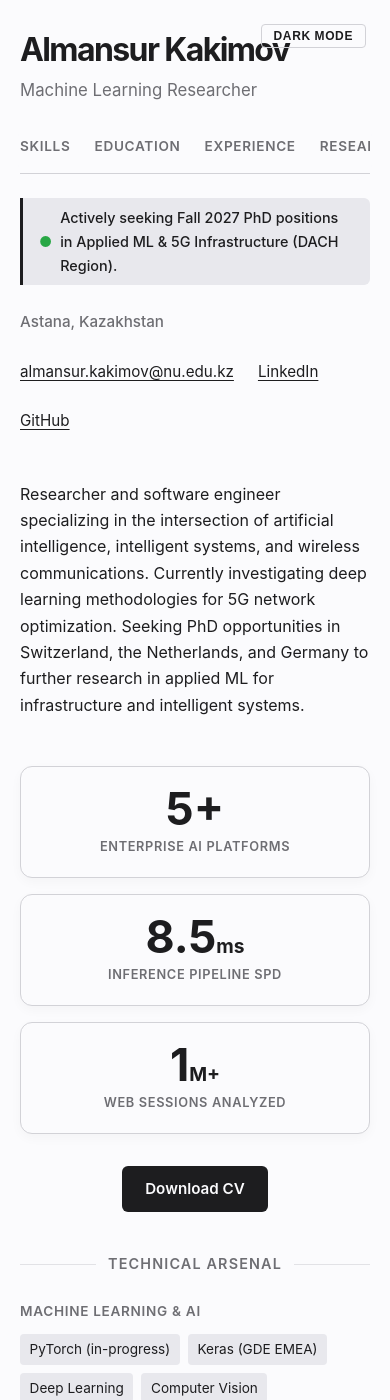
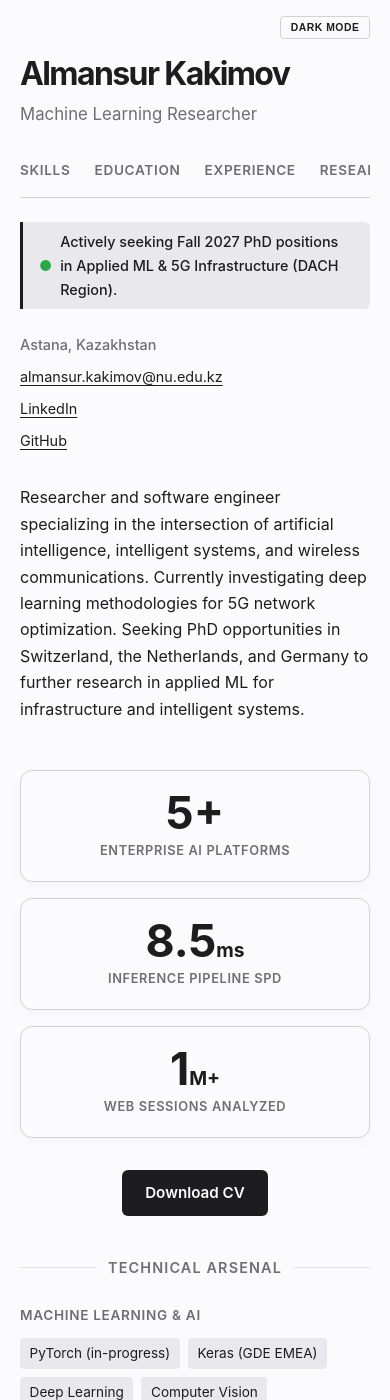
Before and after one commit to almansur04/almansur04.github.io, a Jekyll site: the page built from index.html, in a window 390 px wide and 1400 px high. Built offline with Jekyll 4.4.1, drawn with Linux system fonts in a browser that asks for light colours; some of the changed text lies outside the part shown.

Commit message:
Adjust padding and styles for mobile layout

```diff
--- a/_layouts/default.html
+++ b/_layouts/default.html
@@ -660,7 +660,25 @@
 
         @media (max-width: 600px) {
             body {
-                padding: 2rem 1.25rem;
+                padding: 1.5rem 1.25rem;
+            }
+
+            header {
+                padding-top: 2rem;
+            }
+
+            .theme-toggle {
+                top: 1rem;
+                right: 1.25rem;
+                font-size: 0.65rem;
+                padding: 0.3rem 0.6rem;
+            }
+
+            .contact-info {
+                flex-direction: column;
+                gap: 0.5rem;
+                font-size: 0.9rem;
+                margin-bottom: 2rem;
             }
 
             h1 {
@@ -706,10 +724,23 @@
                 padding: 1.25rem;
             }
 
-            .data-table-wrapper,
             .mermaid {
                 overflow-x: auto;
                 width: 100%;
+                -webkit-overflow-scrolling: touch;
+                padding-bottom: 1rem;
+            }
+
+            .mermaid svg {
+                max-width: none !important;
+                min-width: 600px;
+                height: auto;
+            }
+
+            .data-table-wrapper {
+                overflow-x: auto;
+                width: 100%;
+                -webkit-overflow-scrolling: touch;
             }
 
             .item-header {
```
